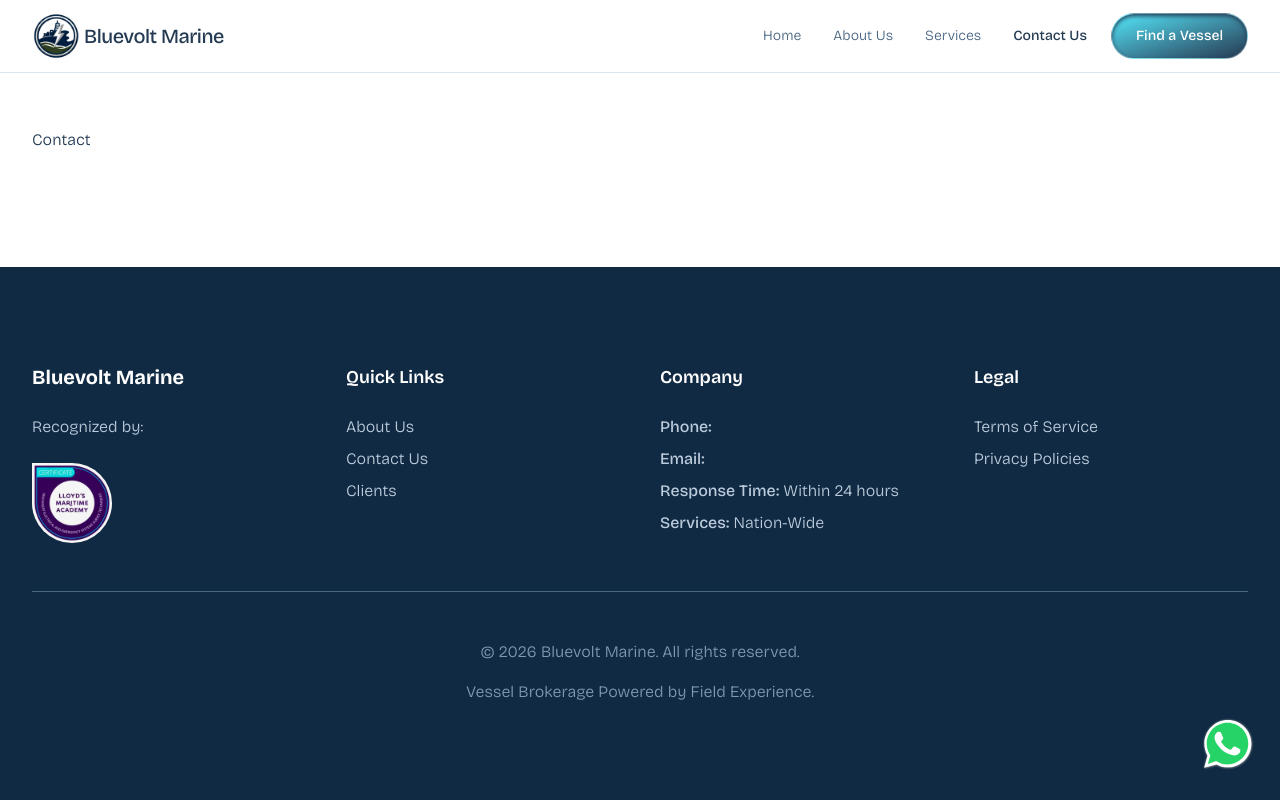
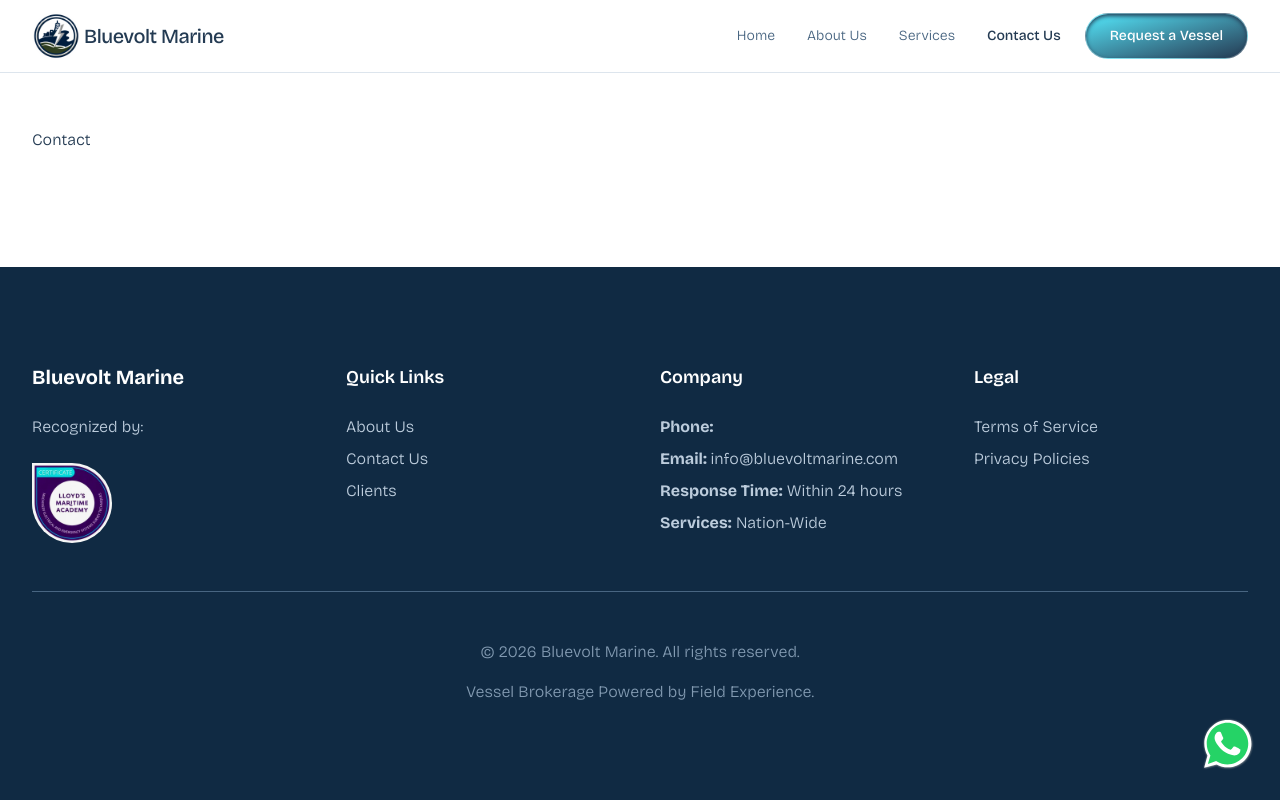
Before and after one commit to deraolisah/bluevolt, a React (Vite) app: page /contact in a window 1280 px wide. Built offline with nearby package versions, Linux system fonts and the light colour scheme.

Commit message:
Update: Corrections

```diff
--- a/src/components/Footer.jsx
+++ b/src/components/Footer.jsx
@@ -40,16 +40,17 @@
             </h4>
             <div className="space-y-2 text-navy-200">
               <p>
-                <span className="font-medium"> Phone: </span>
+                <span className="font-bold"> Phone: </span>
               </p>
               <p>
-                <span className="font-medium"> Email: </span>
+                <span className="font-bold"> Email: </span>
+                info@bluevoltmarine.com
               </p>
               <p>
-                <span className="font-medium">Response Time:</span> Within 24 hours
+                <span className="font-bold">Response Time:</span> Within 24 hours
               </p>
               <p>
-                <span className="font-medium">Services:</span> Nation-Wide
+                <span className="font-bold">Services:</span> Nation-Wide
               </p>
             </div>
           </div>
--- a/src/components/Header.jsx
+++ b/src/components/Header.jsx
@@ -38,7 +38,7 @@
                 </NavLink>
               ))}
               <a href='#contact' className="btn-primary text-sm">
-                Find a Vessel
+                Request a Vessel
               </a>
             </div>
           </nav>
--- a/src/components/home/ContactForm.jsx
+++ b/src/components/home/ContactForm.jsx
@@ -1,4 +1,4 @@
-import { useState } from 'react'
+import { useState } from 'react';
 
 export default function ContactForm() {
   const [formData, setFormData] = useState({
@@ -14,10 +14,10 @@
   })
 
   const serviceTypes = [
+    'Vessel Brokerage',
     'Maritime Vessel Survey',
-    'Machinery & Electrical Survey',
-    'Emergency & Safety System Survey',
-    'Vessel Brokerage',
+    'Machinery Electrical & Emergency Systems Survey',
+    // 'Emergency & Safety System Survey',
     // 'Multiple Services',
   ]
 
@@ -166,7 +166,7 @@
                   name="timeline"
                   value={formData.timeline}
                   onChange={handleChange}
-                  placeholder="e.g., Urgent, Within 2 weeks"
+                  placeholder="e.g., Urgent, Within 2 weeks, 1 month"
                   className="w-full px-4 py-3 border border-navy-300 rounded-md focus:outline-none focus:ring focus:ring-navy-700 focus:border-transparent"
                 />
               </div>
--- a/src/components/home/Hero.jsx
+++ b/src/components/home/Hero.jsx
@@ -6,19 +6,33 @@
 import BackgroundCircles from "./BackgroundCircles.jsx";
 
 const Hero = () => {
-
   const slides = [hero1, hero2, hero3];
   const SLIDE_DURATION = 5000;
   const [current, setCurrent] = useState(0);
+  const [isPaused, setIsPaused] = useState(false);
 
   useEffect(() => {
+    if (isPaused) return;
+
     const interval = setInterval(() => {
       setCurrent((prev) => (prev + 1) % slides.length);
     }, SLIDE_DURATION);
 
+    return () => clearInterval(interval);
+  }, [isPaused]);
 
-    return () => clearInterval(interval);
-  }, []);
+  const handleTimerClick = (index) => {
+    setCurrent(index);
+    // Optional: reset the timer animation when manually changing slides
+  };
+
+  // const handleMouseEnter = () => {
+  //   setIsPaused(true);
+  // };
+
+  // const handleMouseLeave = () => {
+  //   setIsPaused(false);
+  // };
 
   return (
     <section className="container relative">
@@ -34,12 +48,14 @@
               alt="Curve"
             />
           </span>
-          <br/>
+          <br />
           &nbsp;by Certified Maritime Officers
         </h1>
 
         <p className="text-base md:text-lg font-normal text-navy-500 mb-8 max-w-3xl mx-auto">
-          Trusted by oil & gas super majors and upstream operators for maritime vessel brokerage, uptime machinery, electrical and emergency system survey.
+          Trusted by oil & gas super majors and upstream operators for maritime
+          vessel brokerage, uptime machinery, electrical and emergency system
+          survey.
         </p>
 
         <div className="flex flex-col sm:flex-row gap-3 justify-center">
@@ -52,14 +68,17 @@
           <a
             href="#vessel-brokerage"
             className="btn-secondary inline-flex items-center justify-center px-8 py-4"
-            >
+          >
             Request Survey
           </a>
         </div>
       </div>
 
-
-      <div className="mt-4 md:mt-12 z-10 h-60 md:h-120 w-full mx-auto relative">
+      <div
+        className="mt-4 md:mt-12 z-10 h-60 md:h-120 w-full mx-auto relative"
+        // onMouseEnter={handleMouseEnter}
+        // onMouseLeave={handleMouseLeave}
+      >
         {slides.map((img, i) => (
           <img
             key={i}
@@ -72,9 +91,11 @@
         ))}
         <div className="w-[calc(100%-20px)] flex justify-center gap-3 z-20 absolute bottom-4 left-1/2 -translate-x-1/2 bg-black/10 backdrop-blur-xs p-2 rounded-lg">
           {slides.map((_, i) => (
-            <div
+            <button
               key={i}
-              className="w-full h-0.5 bg-gray-300/60 rounded overflow-hidden"
+              onClick={() => handleTimerClick(i)}
+              className="w-full h-0.5 bg-gray-300/60 rounded overflow-hidden cursor-pointer hover:bg-gray-400/60 transition-colors focus:outline-none focus:ring-2 focus:ring-white/50"
+              aria-label={`Go to slide ${i + 1}`}
             >
               {i === current && (
                 <div
@@ -82,11 +103,10 @@
                   style={{ animationDuration: `${SLIDE_DURATION}ms` }}
                 />
               )}
-            </div>
+            </button>
           ))}
         </div>
       </div>
-
 
       <BackgroundCircles />
     </section>
```
